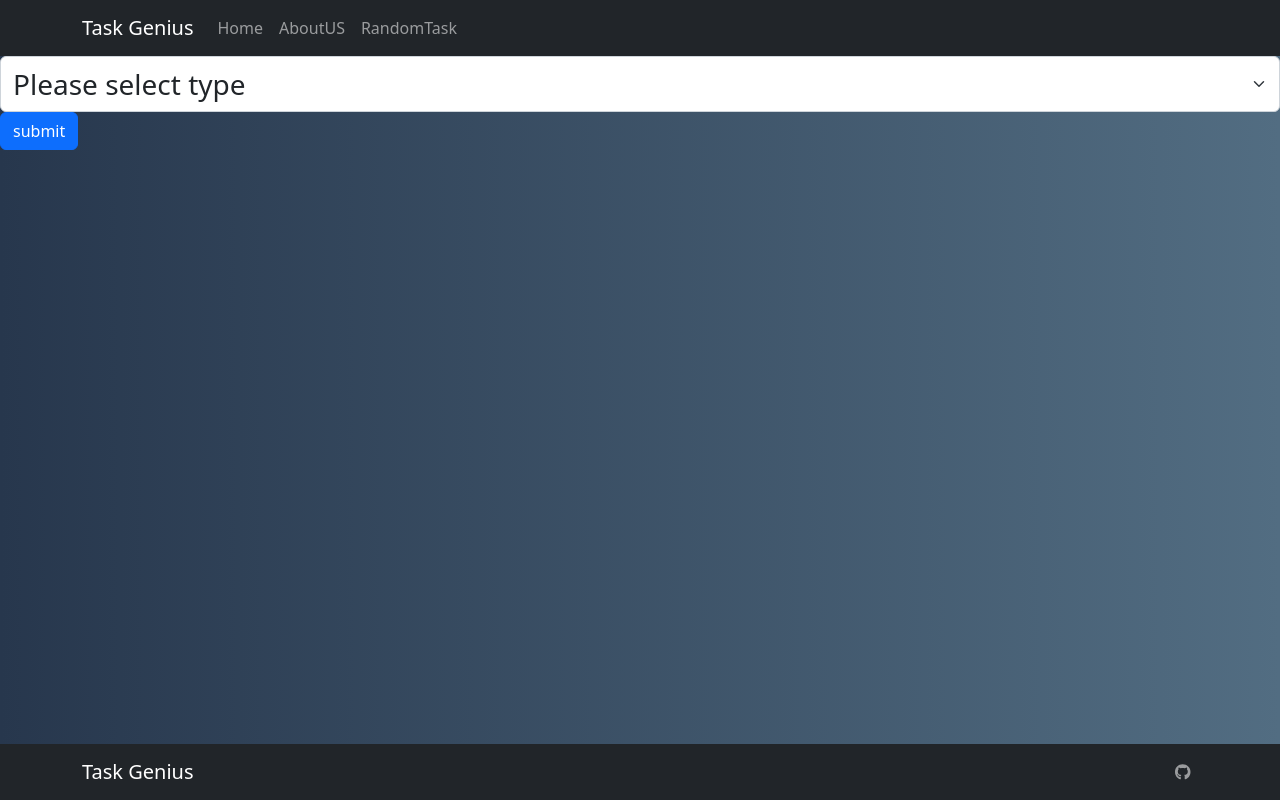
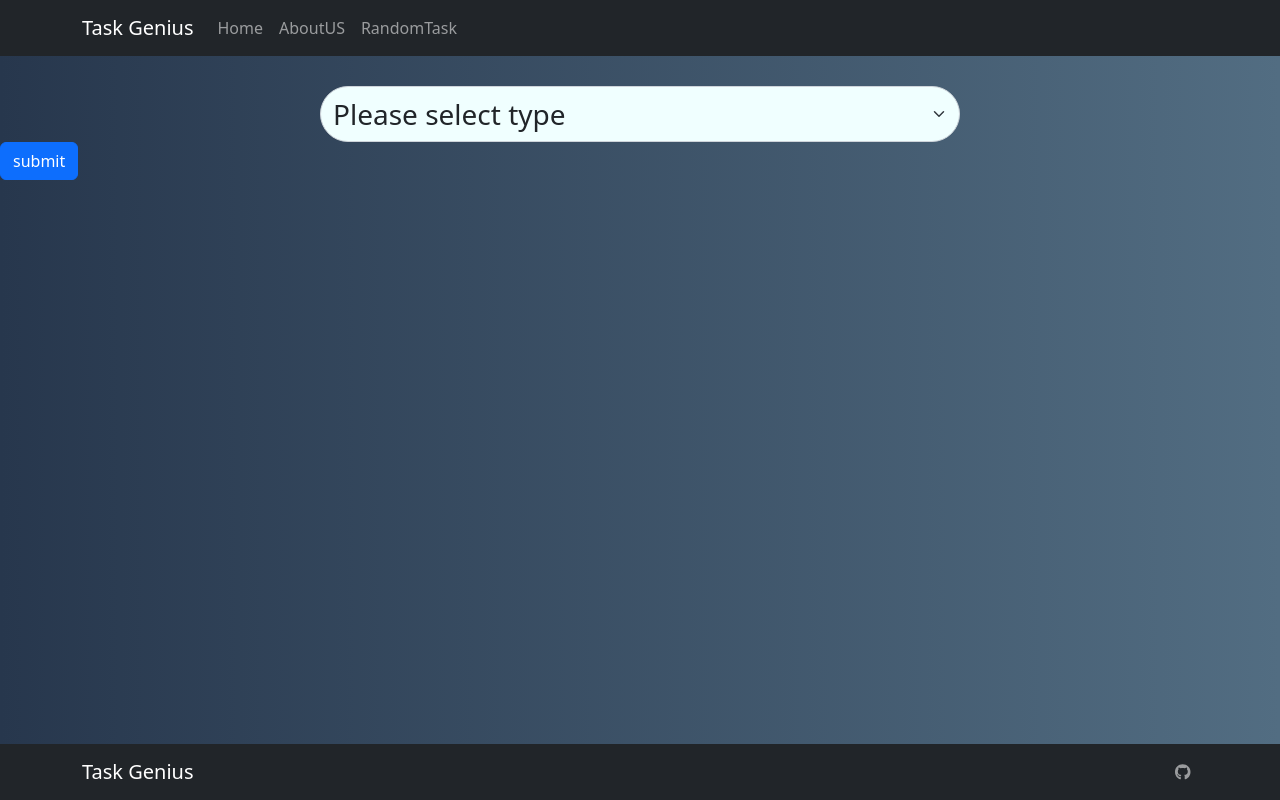
Before and after one commit to Group3-CodeCraze/front-end, a React (Create React App) app: page /RandomTask in a window 1280 px wide. Built offline with nearby package versions, Linux system fonts and the light colour scheme.

Commit message:
ahmad:styling genarate page

```diff
--- a/src/components/RandomTask.js
+++ b/src/components/RandomTask.js
@@ -3,6 +3,8 @@ import Button from "react-bootstrap/Button";
 import { useState, useEffect } from "react";
 import Form from 'react-bootstrap/Form';
 import TaskModel from "./TaskModel";
+
+
 
 
 function RandomTask() {
@@ -72,7 +74,11 @@ function RandomTask() {
         <>
 
             <Form onSubmit={genTask}>
-                <Form.Select onChange={handelSelectedValue} aria-label="Default select example" className="fs-3">
+                <Form.Select onChange={handelSelectedValue}  className="fs-3"style={{ maxWidth: "50%",
+                margin:" 0 auto",
+                marginTop: "30px",
+                borderRadius: "50px",
+    backgroundColor: "azure"}}>
                     <option value="none" >Please select type</option>
                     <option value="music"  >music</option>
                     <option value="education">education</option>
```
